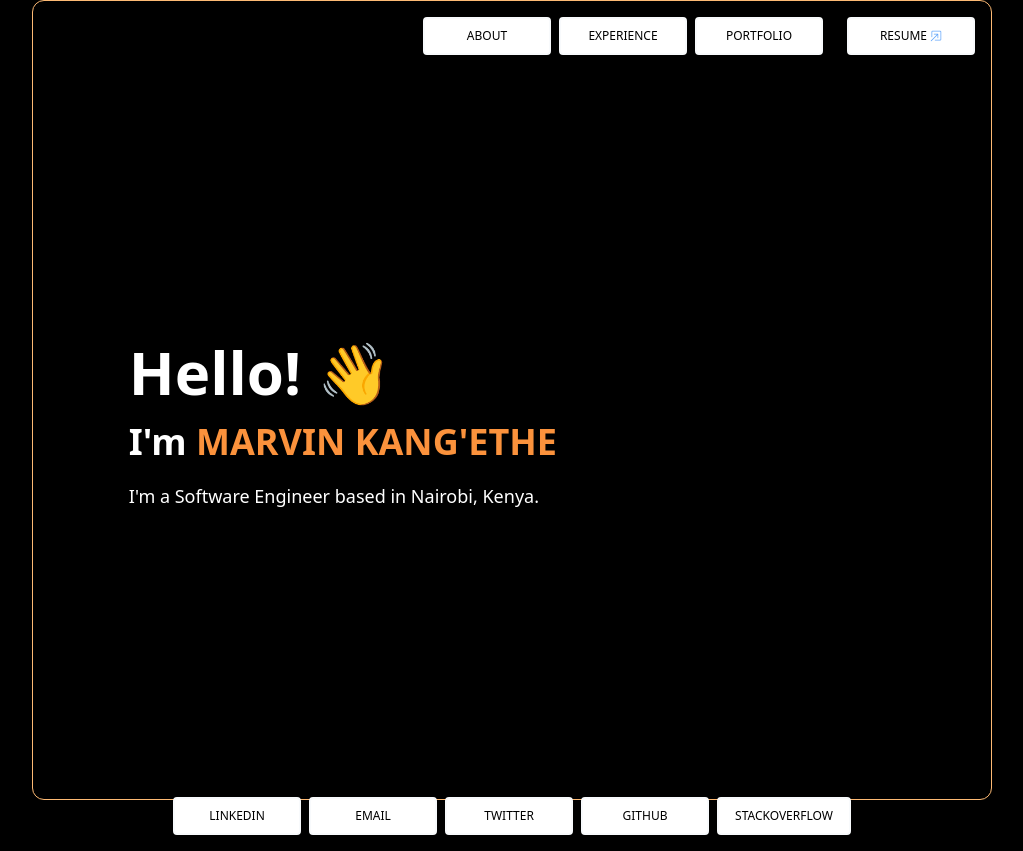
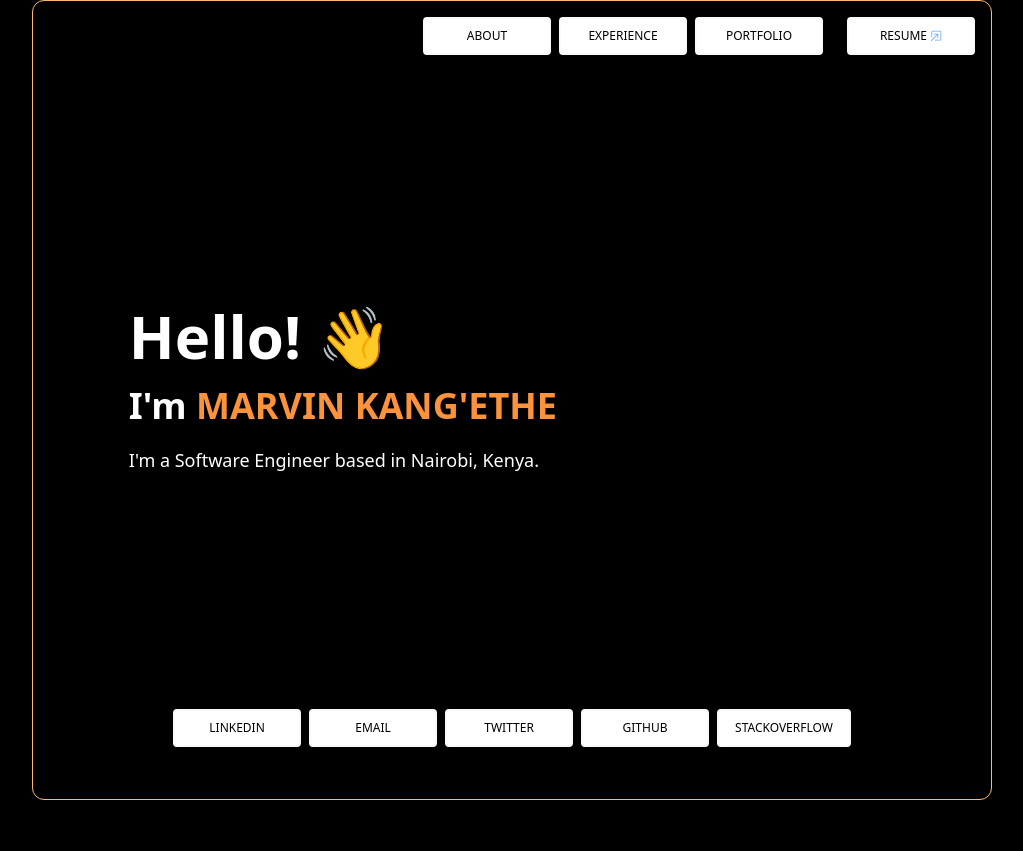
Before and after one commit to kang-marvin/portfolio, a React (Create React App) app: page / in a window 1280 px wide. Shown: the whole page, without its empty margins (128-1151 px from the left). After the commit the page ends 800 px from the top, so only its background shows below. Built offline with nearby package versions, Linux system fonts and the light colour scheme.

Commit message:
Fix margin issues

```diff
--- a/src/App.js
+++ b/src/App.js
@@ -16,7 +16,7 @@ const App = () => {
   const [page, setPage] = useState("about");
   return (
     <div class="grid h-screen place-items-center">
-      <div class="h-full min-w-[10rem] w-fit max-w-[60rem] border border-orange-300 rounded-xl">
+      <div class="h-full min-w-[10rem] w-fit max-w-[60rem] border border-orange-300 rounded-xl m-4">
         <Header
           setPage={setPage}
           pagesTitle={Object.keys(Pages)}
--- a/src/styles/index.js
+++ b/src/styles/index.js
@@ -16,7 +16,7 @@ const colorClasses = {
 }
 
 const containerClasses = {
-  div: "flex justify-center w-full min-h-[89%] items-center",
+  div: "flex justify-center w-full min-h-[80%] items-center",
   main: "w-5/6 h-full rounded-lg min-w-[10rem] border-orange-50"
 }
 
@@ -52,10 +52,10 @@ const linkClasses = {
 
 const cardClasses = {
   card: `
-    flex flex-col w-4/5 rounded-lg
+    flex flex-col w-full rounded-lg
     text-center shadow-lg
     dark:bg-neutral-700
-    m-4 p-4
+    m-4 p-2
   `,
   header: `
     mb-2 text-xl font-medium ${helpers.lightText}
--- a/src/ui/Footer.js
+++ b/src/ui/Footer.js
@@ -15,7 +15,7 @@ const LinkWrapper = (props) => {
     >
       <button
         type="button"
-        className={linkClasses.button}
+        className={`${linkClasses.button}`}
       >
         {name}
       </button>
@@ -25,7 +25,7 @@ const LinkWrapper = (props) => {
 
 const Footer = () => {
   return (
-    <div className="flex sm:flex-row flex-col gap-2 justify-center py-4">
+    <div className="flex sm:flex-row flex-col gap-2 justify-center px-4">
       {FooterData.links.map((media) => {
         return (
           <LinkWrapper
```
